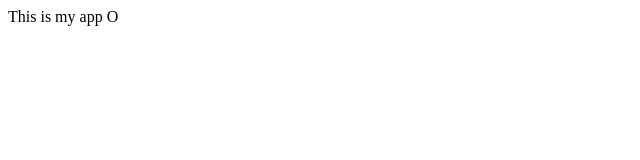
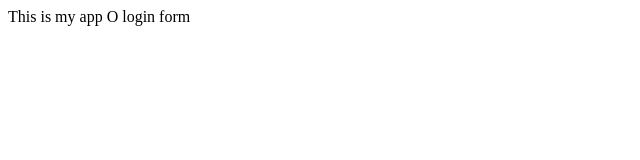
Before and after one commit to zer0id0/myappsample, a plain HTML site: page Index.html in a window 1280 px wide. Shown: the full height of the page, 0-640 px from the left. Drawn offline with Linux system fonts and the light colour scheme.

Commit message:
login form

```diff
--- a/Index.html
+++ b/Index.html
@@ -7,6 +7,7 @@
 <body>
 
     This is my app O
+    login form
 
 </body>
 </html>
--- /dev/null
+++ b/dir2/app2.js
@@ -0,0 +1 @@
+console.log(1234);
```
Also changed, not shown: log.txt (added), login.html (added).
